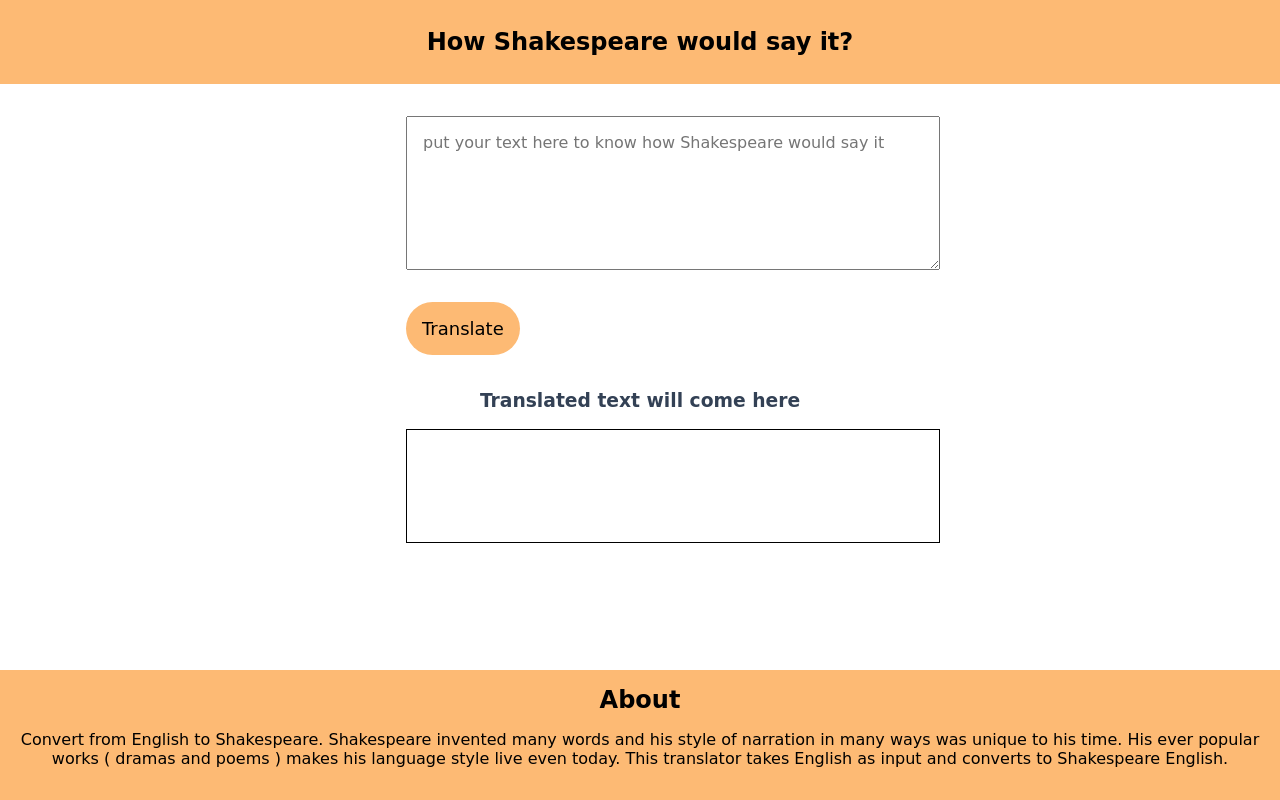
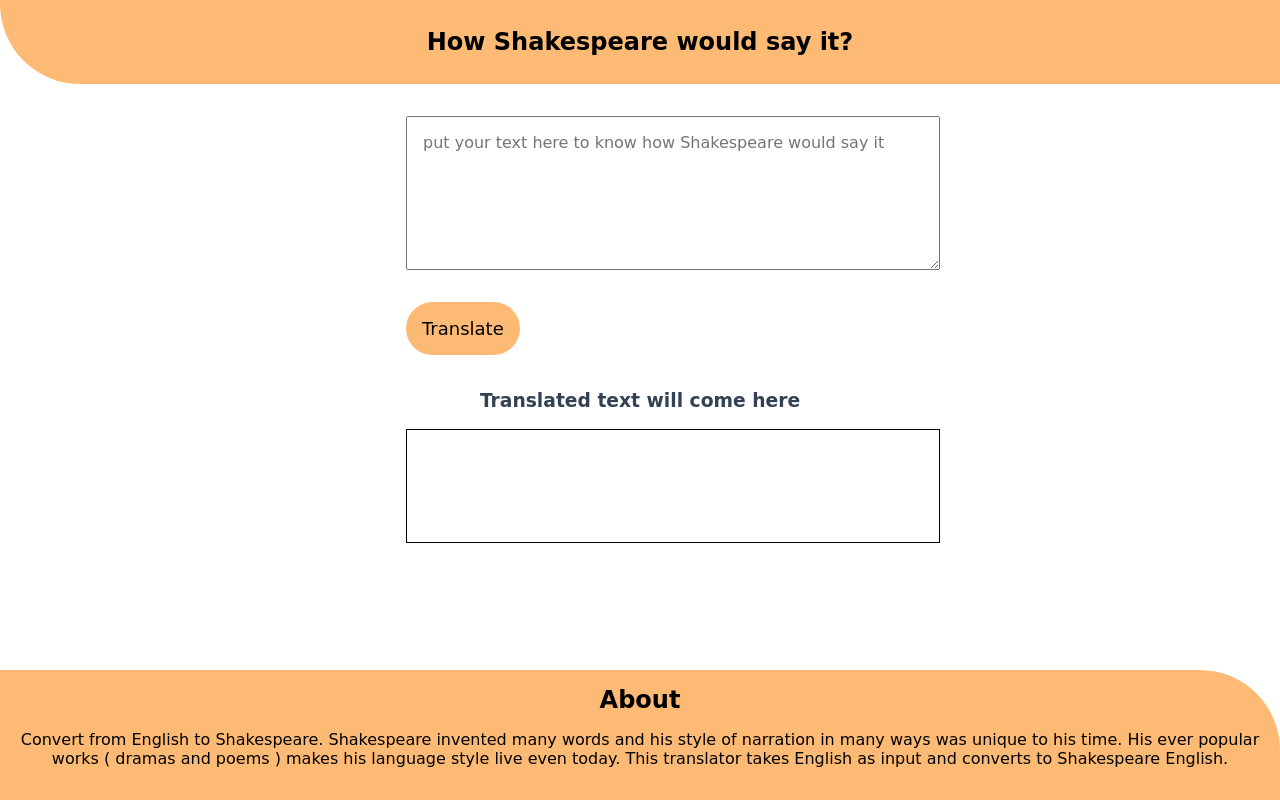
Before and after one commit to Amankumar62/Shakespeare-translate, a plain HTML site: page index.html in a window 1280 px wide. Drawn offline with Linux system fonts and the light colour scheme; a web font is replaced by a local one.

Commit message:
style added

```diff
--- a/style.css
+++ b/style.css
@@ -15,6 +15,7 @@ body{
     background-color: var(--primary-color);
     padding:0.5rem;
     text-align: center;
+    border-bottom-left-radius: 5rem;
 }
 
 #txt-output{
@@ -37,6 +38,7 @@ body{
 }
 
 #txt-btn-translate{
+    /* text-align: center; */
     background-color: var(--primary-color);
     border-radius: 2rem;
     border: white;
@@ -64,6 +66,7 @@ body{
     padding: 1rem;
     background-color: var(--primary-color);
     text-align: center;
+    border-top-right-radius: 5rem;
 }
 .footer div{
     font-size: x-large;
```
